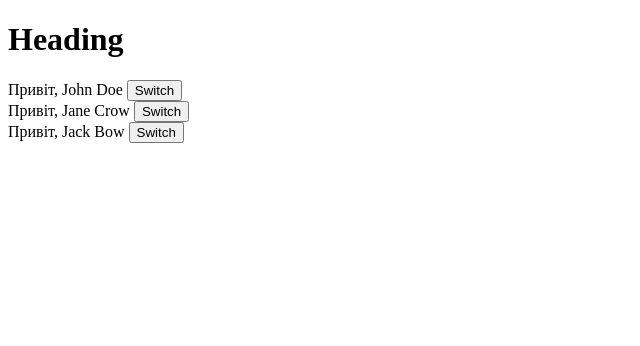
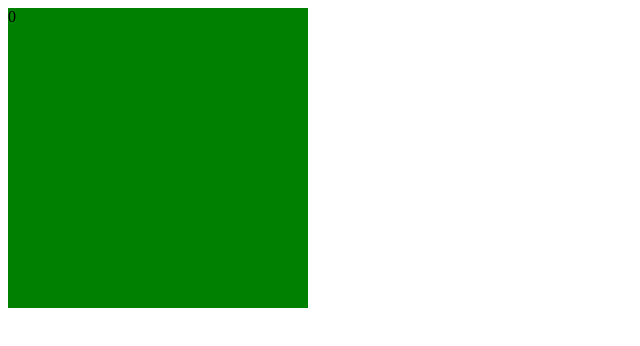
Before and after one commit to freshcodeAlice/fm-2023-react-welcome, a React (Create React App) app: page / in a window 1280 px wide. Shown: the top 346 px of the page, without its empty margins (0-640 px from the left). Built offline with nearby package versions, Linux system fonts and the light colour scheme.

Commit message:
Box task resolve

```diff
--- /dev/null
+++ b/src/components/Box/index.js
@@ -0,0 +1,30 @@
+import React, { Component } from 'react';
+
+class Box extends Component {
+    constructor(props) {
+        super(props);
+        this.state = {
+            counter: 0
+        }
+    }
+
+
+
+    increment = () => {
+        this.setState({
+            counter: this.state.counter+1
+        })
+    }
+
+    render() {
+        const {counter} = this.state;
+        return (
+            <div style={{width: '300px', height: '300px', backgroundColor: 'green'}}
+                onClick={this.increment}>
+                {counter}
+            </div>
+        );
+    }
+}
+
+export default Box;
--- a/src/index.js
+++ b/src/index.js
@@ -1,11 +1,13 @@
 import React from 'react';
 import ReactDOM from 'react-dom/client';
 import Counter from './components/Counter/Counter';
-import App from './components/App';
+// import App from './components/App';
+import Box from './components/Box';
 
 const root = ReactDOM.createRoot(document.getElementById('root'));
 root.render(
     <> {/*   <React.Fragment>  */}
-    <App />
+    {/* <App /> */}
+    <Box />
     </>
 );
```
